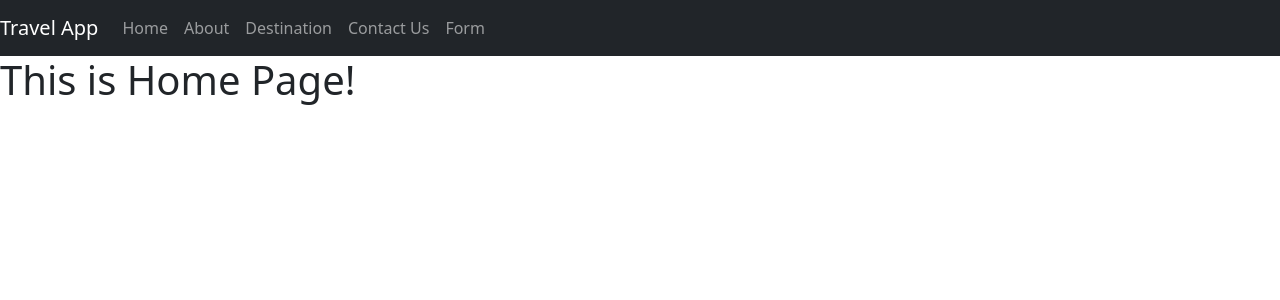
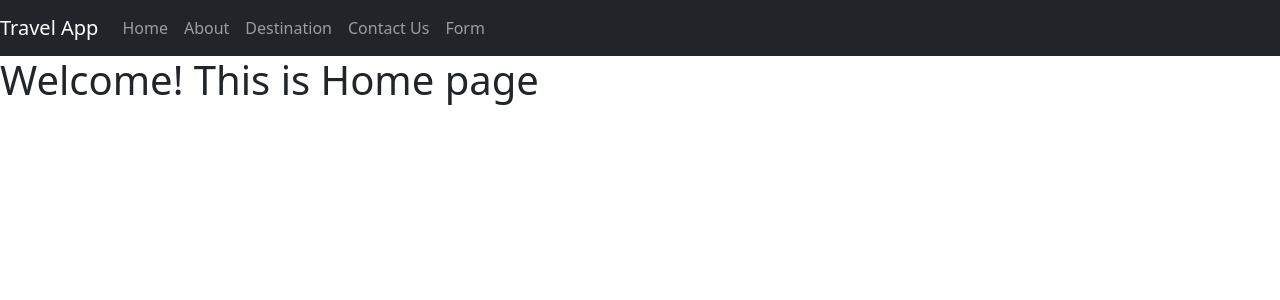
Before and after one commit to Sasirekha03/React-Day10-Form-Submission, a React (Create React App) app: page / in a window 1280 px wide. Shown: the top 300 px of the page. Built offline with nearby package versions, Linux system fonts and the light colour scheme.

Commit message:
Update Home.js

```diff
--- a/src/Home.js
+++ b/src/Home.js
@@ -1,14 +1,12 @@
-import React from 'react';
-
+import React from 'react'
 
 const Home = () => {
-  return(
+  return (
     <div>
-   <h1>This is Home Page!</h1>
+      <h1>Welcome! This is Home page</h1>
 
+    </div>
+  )
+}
 
-   </div>
-  );
-};
-
-export default Home;
+export default Home
```
